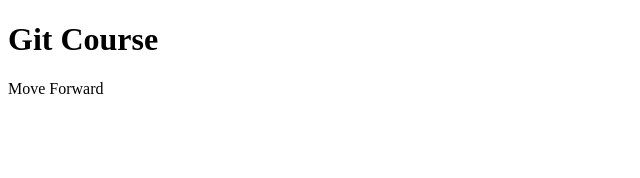
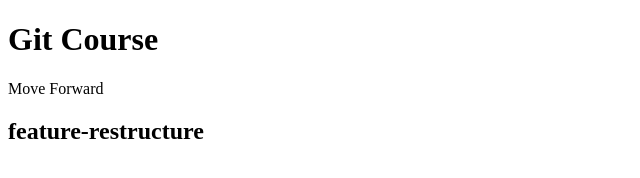
Before and after one commit to YASSIR12346/Git-Learning, a plain HTML site: page index.html in a window 1280 px wide. Shown: the whole page, without its empty margins (0-640 px from the left). Drawn offline with Linux system fonts and the light colour scheme.

Commit message:
restructure

```diff
--- a/index.html
+++ b/index.html
@@ -8,5 +8,6 @@
 <body>
     <h1>Git Course</h1>
     <p>Move Forward</p>
+    <h2>feature-restructure</h2>
 </body>
 </html>
```
Also changed, not shown: 1 other file.
